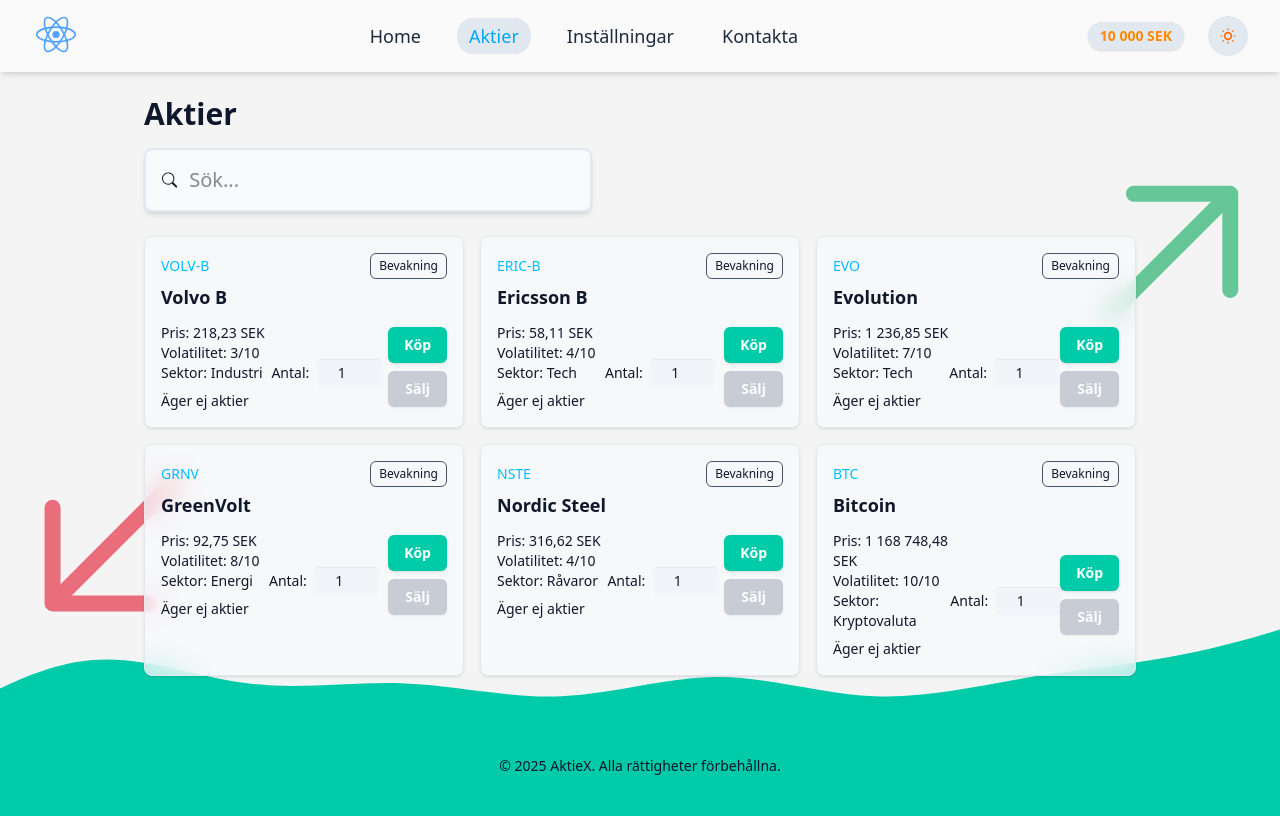
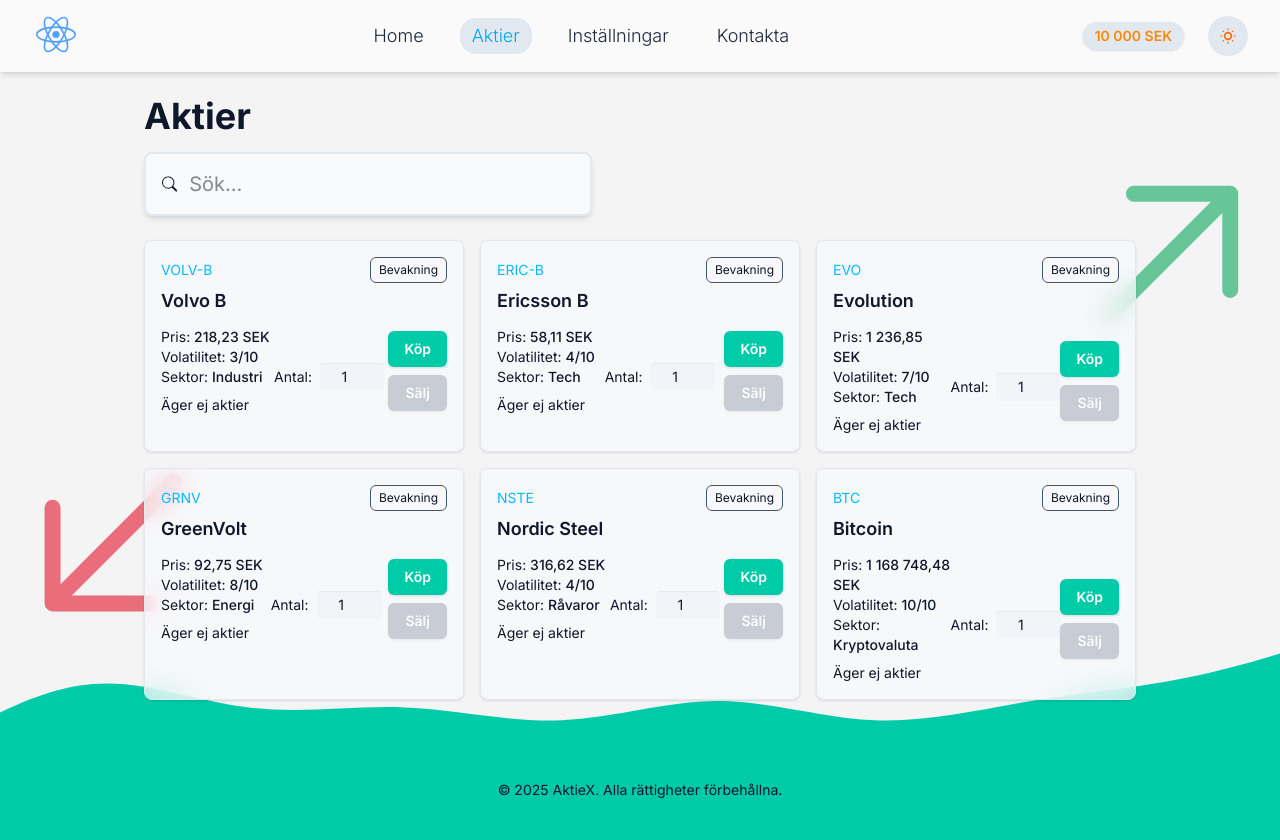
Before and after one commit to AlbinWr/portfoljtrack, a React (Vite) app: page /aktier in a window 1280 px wide. Before the commit the page ends 816 px from the top, so only its background shows below. Built offline with nearby package versions, Linux system fonts and the light colour scheme.

Commit message:
Ny font, Inter. Diverse styling

```diff
--- a/src/components/Aktiekort.tsx
+++ b/src/components/Aktiekort.tsx
@@ -21,9 +21,7 @@
           {item.ticker}
         </div>
         <button
-          className="text-xs rounded-md border border-slate-600 px-2 py-1"
-          onClick={() => alert(`${item.ticker} tillagd i bevakning`)}
-        >
+          className="text-xs rounded-md border border-slate-600 px-2 py-1 active:shadow-inner active:scale-95 transition duration-150 hover:bg-slate-200 dark:hover:bg-slate-700">
           Bevakning
         </button>
       </div>
--- a/src/index.css
+++ b/src/index.css
@@ -1,3 +1,14 @@
+@import url('https://fonts.googleapis.com/css2?family=Inter:ital,opsz,wght@0,14..32,100..900;1,14..32,100..900&display=swap');
+
 @import "tailwindcss";
 
 @custom-variant dark (&:where(.dark, .dark *));
+
+
+@theme{
+  --font-inter: 'Inter', sans-serif;
+}
+
+body{
+  @apply font-inter;
+}
--- a/src/routes/Aktier.tsx
+++ b/src/routes/Aktier.tsx
@@ -6,22 +6,22 @@
 export const Aktier = () => {
   const [sok, setSok] = React.useState("");
 
-  const filtreradeAktier = seedAktier.filter((item) =>
-    item.namn.toLowerCase().includes(sok.toLowerCase()) ||
-    item.ticker.toLowerCase().includes(sok.toLowerCase())
+  const filtreradeAktier = seedAktier.filter((aktie) =>
+    aktie.namn.toLowerCase().includes(sok.toLowerCase()) ||
+    aktie.ticker.toLowerCase().includes(sok.toLowerCase()) || aktie.sektor.toLowerCase().includes(sok.toLowerCase())
   );
 
   return (
       <div className="mx-auto max-w-5xl px-4 z-10 text-slate-900 dark:text-white">
-        <h1 className="text-3xl font-bold dark:text-slate-200">Aktier</h1>
+        <h1 className="text-4xl font-bold dark:text-slate-200">Aktier</h1>
         <div className="mt-4 max-w-md">
           <Sokfalt value={sok} onChange={setSok} />
         </div>
 
         {/* Aktiekort grid */}
         <div className="mt-6 grid gap-4 sm:grid-cols-2 lg:grid-cols-3">
-          {filtreradeAktier.map((item) => (
-            <Aktiekort key={item.ticker} item={item} />
+          {filtreradeAktier.map((aktie) => (
+            <Aktiekort key={aktie.ticker} item={aktie} />
           ))}
 
           {/* Visa meddelande om inga aktier hittades */}
--- a/src/routes/Installningar.tsx
+++ b/src/routes/Installningar.tsx
@@ -37,8 +37,8 @@
 
 
   return (
-    <div className="mx-auto max-w-3xl px-4 py-8 font-manrope text-slate-900 dark:text-white">
-      <h1 className="text-3xl font-bold mb-6">Inställningar (Manrope)</h1>
+    <div className="mx-auto max-w-3xl px-4 py-8 text-slate-900 dark:text-white">
+      <h1 className="text-4xl font-bold mb-6">Inställningar</h1>
 
       {/*Alternativ */}
       <form
@@ -49,9 +49,7 @@
       >
       <div className="space-y-6">
         {/* Startsaldo */}
-        <div className="rounded-lg bg-slate-50/70 dark:bg-slate-800/90
-  backdrop-blur-md border border-slate-200/50 dark:border-slate-700/50
-  p-4 shadow-md font-semibold">
+        <div className="rounded-lg bg-slate-50/70 dark:bg-slate-800/90 backdrop-blur-md border border-slate-200/50 dark:border-slate-700/50 p-4 shadow-md font-semibold">
           <label className="block text-sm mb-2">
             Startsaldo
           </label>
--- a/src/routes/Kontakta.tsx
+++ b/src/routes/Kontakta.tsx
@@ -6,7 +6,7 @@
 export const Kontakta = () => {
   return (
     <div className="mx-auto max-w-3xl px-4 py-12 text-slate-900 dark:text-white">
-      <h1 className="text-3xl font-bold mb-6">Kontakta mig</h1>
+      <h1 className="text-3xl font-semibold mb-6">Kontakta mig</h1>
       <div className="space-y-4">
 
         {/** Kontaktinformation */}
--- a/tailwind.config.ts
+++ b/tailwind.config.ts
@@ -6,13 +6,5 @@
     "./index.html",
     "./src/**/*.{js,ts,jsx,tsx}",
   ],
- theme: {
-    extend: {
-      fontFamily: {
-        inter: ["Inter", "sans-serif"],
-        manrope: ["Manrope", "sans-serif"],
-      },
-    },
-  },
   plugins: [],
 } satisfies Config;
```
Also changed, not shown: src/App.tsx (line endings or trailing spaces).
